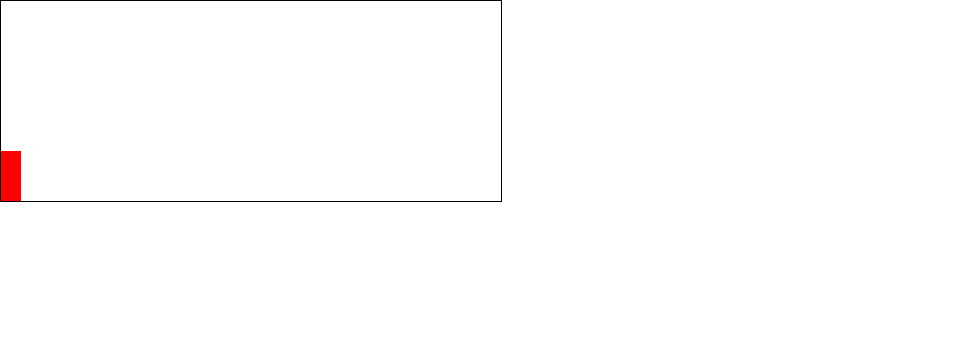
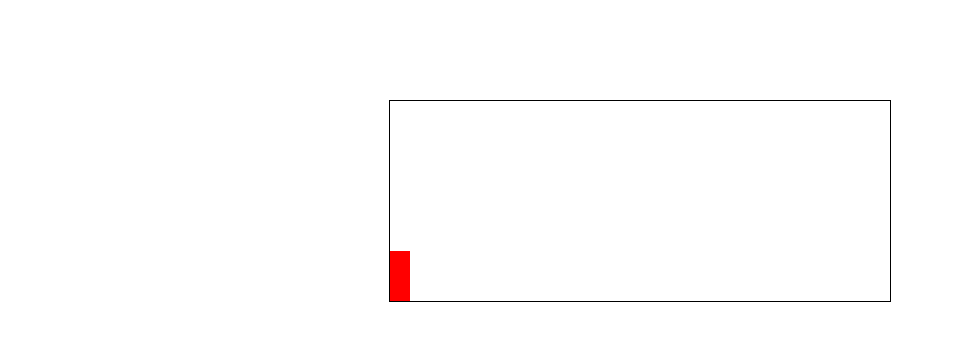
Before and after one commit to robbdouglas/dinosaur-game, a plain HTML site: page index.html in a window 1280 px wide. Shown: the whole page, without its empty margins (0-954 px from the left). Drawn offline with Linux system fonts and the light colour scheme.

Commit message:
justify game centrally and add margin

```diff
--- a/index.html
+++ b/index.html
@@ -5,7 +5,7 @@
     <meta name="viewport" content="width=device-width, initial-scale=1.0" />
     <!-- IMPORT CSS -->
     <link rel="stylesheet" href="./style.css" />
-    <title>Document</title>
+    <title>Dinosaur Jump</title>
   </head>
   <body>
     <div id="game">
--- a/style.css
+++ b/style.css
@@ -1,12 +1,16 @@
 body {
   margin: 0;
   padding: 0;
+  display: flex;
+  justify-content: center;
+  align-items: center;
 }
 
 #game {
   width: 500px;
   height: 200px;
   border: 1px solid;
+  margin-top: 100px;
 }
 
 #character {
@@ -19,7 +23,6 @@ body {
 .animate {
   animation: jump 500ms;
 }
-
 
 #block {
   width: 20px;
```
